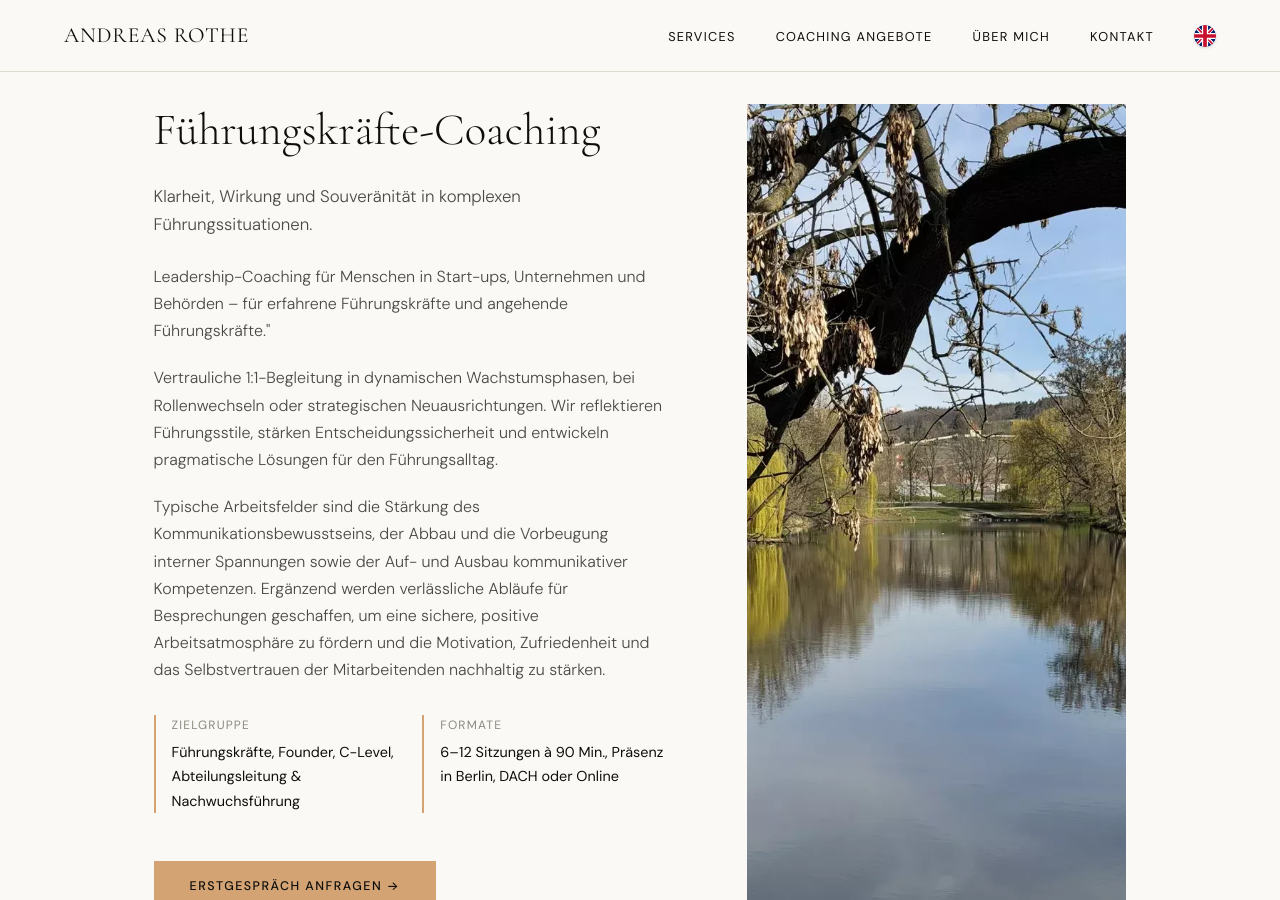
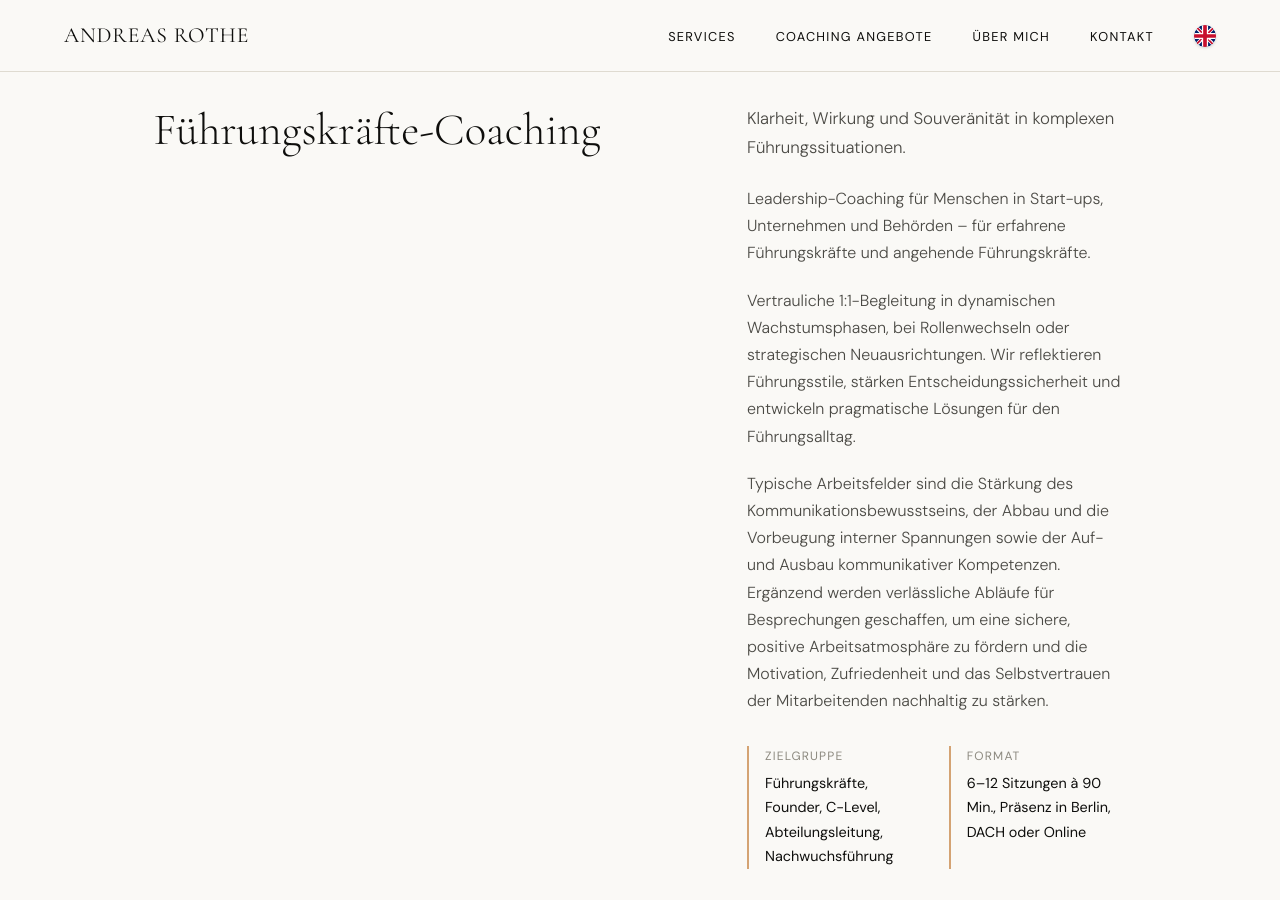
Before and after one commit to arothe161/andreasrothe, a Jekyll site: the page built from fuehrungskraefte-coaching.html, in a window 1280 px wide and 900 px high. Built offline with Jekyll 4.4.1, drawn with Linux system fonts in a browser that asks for light colours; some of the changed text lies outside the part shown.

Commit message:
Coachng LP Removed Images and Jekyll texts

```diff
--- a/fuehrungskraefte-coaching.html
+++ b/fuehrungskraefte-coaching.html
@@ -6,119 +6,96 @@ permalink: /fuehrungskraefte-coaching/
 alternate_url: /en/leadership-coaching/
 title: Führungskräfte-Coaching, Transformation & Teamentwicklung | Andreas Rothe
 description: Individuelles Führungskräfte-Coaching, strategische Transformationsbegleitung und nachhaltige Teamentwicklung für Führungskräfte, Gründer und Organisationen.
-extra_head: |
-  <style>
-    .hero-image--photo::before { display: none; }
-    .hero-image--photo img { display: block; width: 100%; height: 100%; object-fit: cover; }
-    @media (max-width: 900px) {
-      .hero-image.hero-image--photo { height: min(100vw - 12vw, 400px) !important; }
-    }
-    @media (max-width: 600px) {
-      .hero-image.hero-image--photo { height: min(100vw - 10vw, 400px) !important; }
-    }
-  </style>
 ---
 
 <!-- Sektion 1: Führungskräfte-Coaching -->
-<section class="lp-split-section" style="padding-top: calc(var(--nav-h) + 2rem);">
+<section class="lp-split-section lp-split-section--label" style="padding-top: calc(var(--nav-h) + 2rem);">
   <div class="lp-split-text">
-    <h1 class="section-title">Führungskräfte-Coaching</h1>
-    <p class="hero-sub" style="margin-bottom: 1.5rem;">
-      Klarheit, Wirkung und Souveränität in komplexen Führungssituationen.
+    <h1 class="section-title">{{ site.data[page.lang].coaching_s1_title }}</h1>
+  </div>
+  <div class="about-body">
+    <p class="hero-sub" style="margin-bottom:1.5rem; max-width:none;">
+      {{ site.data[page.lang].coaching_s1_lead }}
     </p>
-	<p>
-	  Leadership-Coaching für Menschen in Start-ups, Unternehmen und Behörden – für erfahrene Führungskräfte und angehende Führungskräfte."
-	</p>
-    <p>
-      Vertrauliche 1:1-Begleitung in dynamischen Wachstumsphasen, bei Rollenwechseln oder strategischen Neuausrichtungen. Wir reflektieren Führungsstile, stärken Entscheidungssicherheit und entwickeln pragmatische Lösungen für den Führungsalltag.
-    </p>
-	<p>
-	  Typische Arbeitsfelder sind die Stärkung des Kommunikationsbewusstseins, der Abbau und die Vorbeugung interner Spannungen sowie der Auf- und Ausbau kommunikativer Kompetenzen. Ergänzend werden verlässliche Abläufe für Besprechungen geschaffen, um eine sichere, positive Arbeitsatmosphäre zu fördern und die Motivation, Zufriedenheit und das Selbstvertrauen der Mitarbeitenden nachhaltig zu stärken.
-	</p>
-    <div class="about-credentials" style="margin-top: 2rem;">
+    <p>{{ site.data[page.lang].coaching_s1_p1 }}</p>
+    <p>{{ site.data[page.lang].coaching_s1_p2 }}</p>
+    <p>{{ site.data[page.lang].coaching_s1_p3 }}</p>
+    <div class="about-credentials" style="margin-top:2rem;">
       <div class="credential">
-        <div class="credential-title">Zielgruppe</div>
-        <div class="credential-text">Führungskräfte, Founder, C-Level, Abteilungsleitung & Nachwuchsführung</div>
+        <div class="credential-title">{{ site.data[page.lang].coaching_s1_cred1_title }}</div>
+        <div class="credential-text">{{ site.data[page.lang].coaching_s1_cred1_text }}</div>
       </div>
       <div class="credential">
-        <div class="credential-title">Formate</div>
-        <div class="credential-text">6–12 Sitzungen à 90 Min., Präsenz in Berlin, DACH oder Online</div>
+        <div class="credential-title">{{ site.data[page.lang].coaching_s1_cred2_title }}</div>
+        <div class="credential-text">{{ site.data[page.lang].coaching_s1_cred2_text }}</div>
       </div>
     </div>
-    <div style="margin-top: 2.5rem;">
-      <a href="{{ '/#kontakt' | relative_url }}" class="btn-submit" style="text-decoration: none; display: inline-block;">Erstgespräch anfragen →</a>
+    <div style="margin-top:2.5rem;">
+      <a href="{{ '#kontakt' | relative_url }}" class="btn-submit" style="text-decoration:none; display:inline-block;">
+        {{ site.data[page.lang].coaching_s1_cta }}
+      </a>
     </div>
-  </div>
-  <div class="hero-image hero-image--photo" style="height: 440px;">
-    <img src="{{ '/assets/park.webp' | relative_url }}" alt="See in einem Park mit Spiegelung als zeichen für Klareit">
   </div>
 </section>
 
 <div class="divider"></div>
 
 <!-- Sektion 2: Transformation -->
-<section class="lp-split-section">
+<section class="lp-split-section lp-split-section--label">
   <div class="lp-split-text">
-    <h2 class="section-title">Coaching für Transformation, Change und Teamentwicklung</h2>
-    <p class="hero-sub" style="margin-bottom: 1.5rem;">
-      Veränderungen strategisch gestalten und Teams wirksam mitnehmen.
+    <h2 class="section-title">{{ site.data[page.lang].coaching_s2_title }}</h2>
+  </div>
+  <div class="about-body">
+    <p class="hero-sub" style="margin-bottom:1.5rem; max-width:none;">
+      {{ site.data[page.lang].coaching_s2_lead }}
     </p>
-    <p>
-      Transformation gelingt nur, wenn Strategie, Kultur und operative Abläufe ineinandergreifen. Ich begleite Organisationen bei tiefgreifenden Restrukturierungen, agilen Übergängen und der Einführung von KI-gestützten Arbeitsweisen aus einer ganzheitlichen Führungsperspektive.
-    </p>
-    <p>
-      Gute Zusammenarbeit entsteht durch Vertrauen, psychologische Sicherheit und eine konstruktive Konfliktkultur. In maßgeschneiderten Workshops klären wir Rollen, etablieren transparente Feedbackprozesse und schaffen ein gemeinsames Verständnis für Ownership und Ergebnisse.
-    </p>
-
-    <div class="about-credentials" style="margin-top: 2rem;">
+    <p>{{ site.data[page.lang].coaching_s2_p1 }}</p>
+    <p>{{ site.data[page.lang].coaching_s2_p2 }}</p>
+    <div class="about-credentials" style="margin-top:2rem;">
       <div class="credential">
-        <div class="credential-title">Nutzen</div>
-        <div class="credential-text">Gesundes Wachstum, weniger Silos & gesündere Teams</div>
+        <div class="credential-title">{{ site.data[page.lang].coaching_s2_cred1_title }}</div>
+        <div class="credential-text">{{ site.data[page.lang].coaching_s2_cred1_text }}</div>
       </div>
       <div class="credential">
-        <div class="credential-title">Ansatz</div>
-        <div class="credential-text">Strukturiertes Change Management mit klaren Meilensteinen</div>
+        <div class="credential-title">{{ site.data[page.lang].coaching_s2_cred2_title }}</div>
+        <div class="credential-text">{{ site.data[page.lang].coaching_s2_cred2_text }}</div>
       </div>
     </div>
-    <div style="margin-top: 2.5rem;">
-      <a href="{{ '/#kontakt' | relative_url }}" class="btn-submit" style="text-decoration: none; display: inline-block;">Transformationsberatung anfragen →</a>
+    <div style="margin-top:2.5rem;">
+      <a href="{{ '#kontakt' | relative_url }}" class="btn-submit" style="text-decoration:none; display:inline-block;">
+        {{ site.data[page.lang].coaching_s2_cta }}
+      </a>
     </div>
   </div>
-	<div class="hero-image hero-image--photo" style="height: 440px;">
-		<img src="{{ '/assets/wandel-beach.jpg' | relative_url }}" alt="Strand als Symbol für ständige Veränderuugen">
-	</div>
 </section>
 
 <div class="divider"></div>
 
 <!-- Sektion 3: Behörden -->
-<section class="lp-split-section" style="padding-bottom: 7rem;">
+<section class="lp-split-section lp-split-section--label" style="padding-bottom:7rem;">
   <div class="lp-split-text">
-	<h2 class="section-title">Coaching für Digitalisierung & New Work in Organisationen und Behörden</h2>
-    <p class="hero-sub" style="margin-bottom: 1.5rem;">
-	  Reorganisation und digitale Transformation in Behörden und Unternehmen stellen oft eine besondere Herausforderung dar.
-	</p>
-	<p>
-	  Klassische Führungsrollen werden nach und nach durch moderne Führungsmethoden ergänzt, deren Alltag von dynamischen Prozessen, Digitalisierung und KI geprägt ist. Die Anforderungen von <em>New Work</em> führen bei Führungskräften oft zu Unsicherheit. Eine typische Frage lautet: „Darf ich meinen Mitarbeitenden überhaupt noch sagen, was sie machen sollen, oder kommt das jetzt alles <em>bottom-up</em>?“
-	</p>
-	<p>
-	  Wir erarbeiten, welche Bedeutung Führung gerade während der Transition und in agilen Arbeitsumfeldern hat – angepasst an die individuelle Persönlichkeit und das aktuelle Umfeld.
-	</p>
-    <div class="about-credentials" style="margin-top: 2rem;">
+    <h2 class="section-title">{{ site.data[page.lang].coaching_s3_title }}</h2>
+  </div>
+  <div class="about-body">
+    <p class="hero-sub" style="margin-bottom:1.5rem; max-width:none;">
+      {{ site.data[page.lang].coaching_s3_lead }}
+    </p>
+    <p>{{ site.data[page.lang].coaching_s3_p1 }}</p>
+    <p>{{ site.data[page.lang].coaching_s3_p2 }}</p>
+    <div class="about-credentials" style="margin-top:2rem;">
       <div class="credential">
-        <div class="credential-title">Formate</div>
-        <div class="credential-text">Offsites, Team-Workshops (1–2 Tage) & Retrospektiven</div>
+        <div class="credential-title">{{ site.data[page.lang].coaching_s3_cred1_title }}</div>
+        <div class="credential-text">{{ site.data[page.lang].coaching_s3_cred1_text }}</div>
       </div>
       <div class="credential">
-        <div class="credential-title">Nutzen</div>
-        <div class="credential-text">Starke Führung, leistungsstärkere und effiziente Teams.</div>
+        <div class="credential-title">{{ site.data[page.lang].coaching_s3_cred2_title }}</div>
+        <div class="credential-text">{{ site.data[page.lang].coaching_s3_cred2_text }}</div>
       </div>
     </div>
-    <div style="margin-top: 2.5rem;">
-      <a href="{{ '/#kontakt' | relative_url }}" class="btn-submit" style="text-decoration: none; display: inline-block;">Workshop anfragen →</a>
+    <div style="margin-top:2.5rem;">
+      <a href="{{ '#kontakt' | relative_url }}" class="btn-submit" style="text-decoration:none; display:inline-block;">
+        {{ site.data[page.lang].coaching_s3_cta }}
+      </a>
     </div>
   </div>
-  <div class="hero-image hero-image--photo" style="height: 440px;">
-		<img src="{{ '/assets/zugspitzmond1.webp' | relative_url }}" alt="Strand als Symbol für ständige Veränderuugen">
-	</div>
 </section>
```
Also changed, not shown: _data/de.yml (+32 -0 lines).
